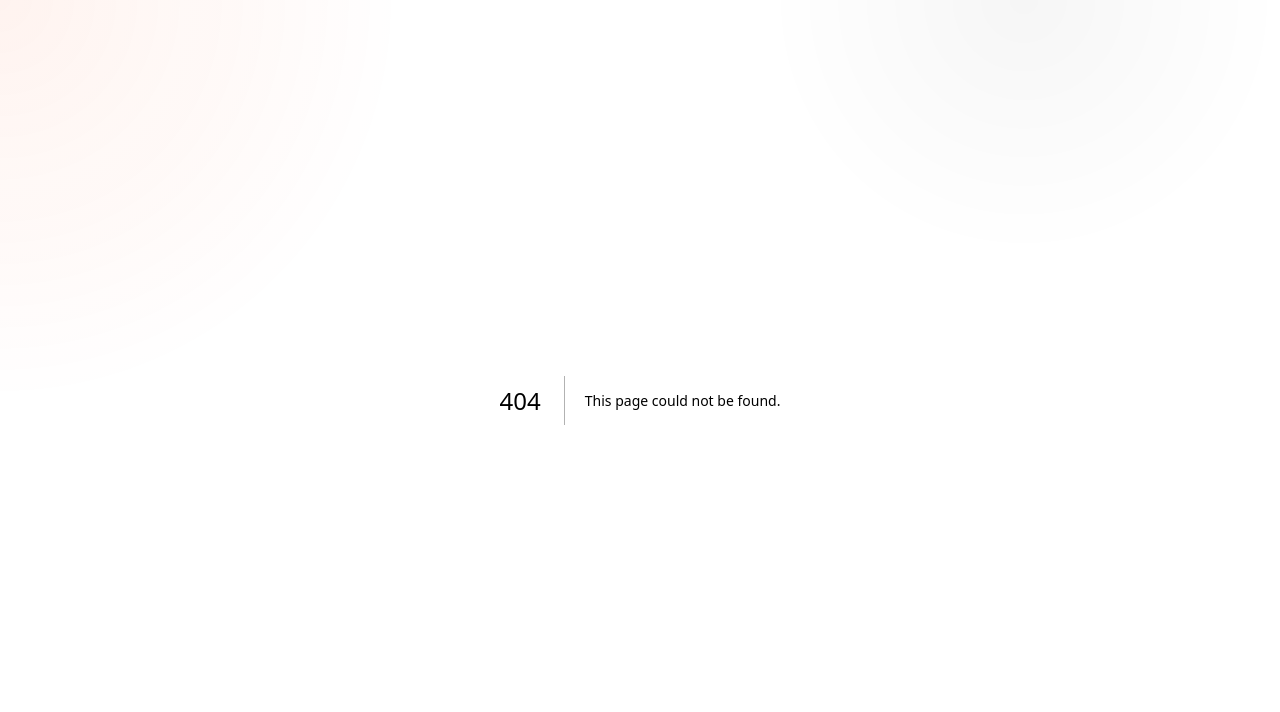
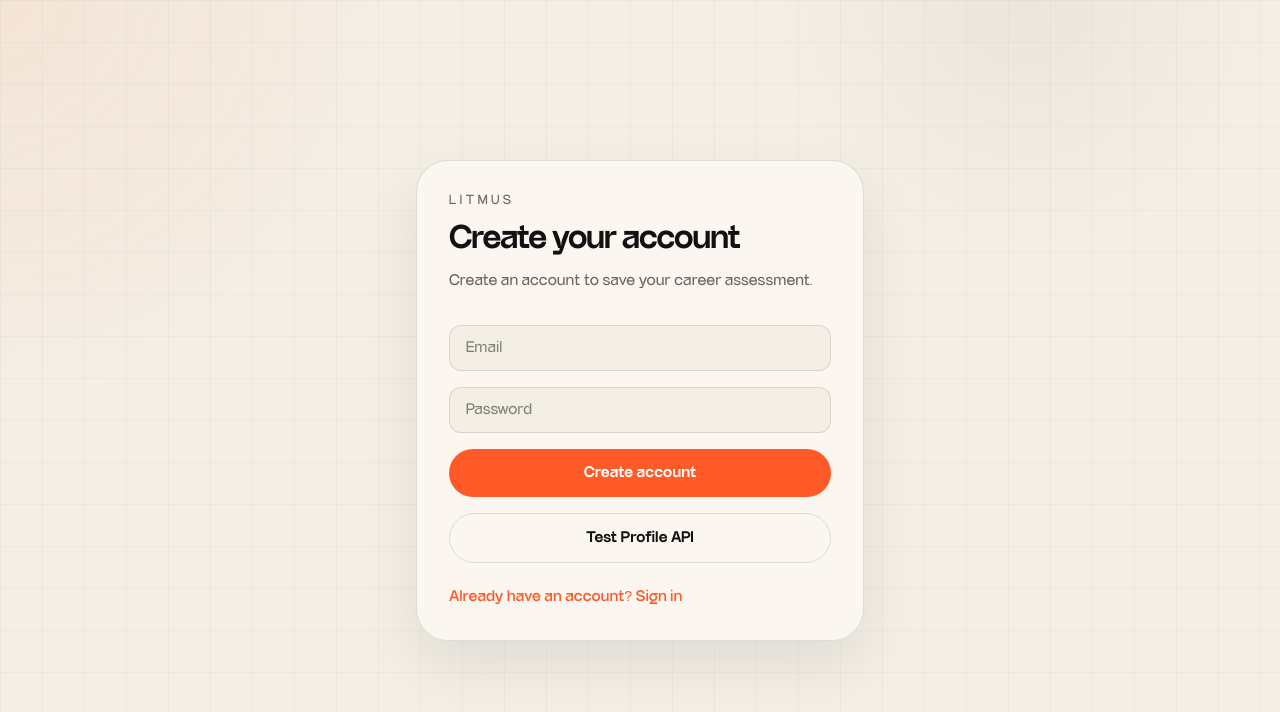
Before and after one commit to Shubhamdas-gtr/LITMUS, a Next.js app in the folder frontend/: page /auth in a window 1280 px wide. Before the commit this address had no page. Shown: the top 712 px of the page. Built offline with nearby package versions, Linux system fonts and the light colour scheme; no server answers.

Commit message:
Added Supabase auth and assessment persistence

```diff
--- a/frontend/package.json
+++ b/frontend/package.json
@@ -9,6 +9,7 @@
     "lint": "eslint"
   },
   "dependencies": {
+    "@supabase/supabase-js": "^2.112.3",
     "next": "16.3.1",
     "react": "19.2.8",
     "react-dom": "19.2.8"
--- a/frontend/src/app/assessment/page.tsx
+++ b/frontend/src/app/assessment/page.tsx
@@ -1,5 +1,6 @@
 "use client";
 
+import { supabase } from "@/lib/supabase";
 import Link from "next/link";
 import { useRef, useState } from "react";
 import {
@@ -449,6 +450,9 @@ export default function AssessmentPage() {
   const [assessmentAnswers, setAssessmentAnswers] = useState<
     Record<string, number>
   >({});
+  const [loading, setLoading] = useState(false);
+  const [message, setMessage] = useState("");
+
   const fileInputRef = useRef<HTMLInputElement | null>(null);
   const customSkillInputRef = useRef<HTMLInputElement | null>(null);
 
@@ -518,6 +522,58 @@ export default function AssessmentPage() {
     },
     [],
   );
+
+  async function submitAssessment() {
+  setLoading(true);
+
+  try {
+    const {
+      data: { session },
+    } = await supabase.auth.getSession();
+
+    if (!session) {
+      setMessage("Please sign in before submitting your assessment.");
+      return;
+    }
+
+    const response = await fetch(
+      "http://127.0.0.1:8000/api/profile/assessment",
+      {
+        method: "POST",
+        headers: {
+          Authorization: `Bearer ${session.access_token}`,
+          "Content-Type": "application/json",
+        },
+        body: JSON.stringify({
+          career_goal: selectedGoal?.title ?? "",
+          target_role: selectedRole?.title ?? "",
+          interests: selectedInterestLabels,
+          skills: selectedSkills.map((skill) => skill.label),
+          skill_confidence: Object.fromEntries(
+            selectedSkills.map((skill) => [
+              skill.label,
+              skillConfidence[skill.id] ?? "",
+            ]),
+          ),
+          assessment_answers: assessmentAnswers,
+        }),
+      },
+    );
+
+    const data = await response.json();
+
+    if (!response.ok) {
+      setMessage(data.detail ?? "Could not save your assessment.");
+      return;
+    }
+
+    setStep(8);
+  } catch {
+    setMessage("Could not reach the backend.");
+  } finally {
+    setLoading(false);
+  }
+}
   const selectedSkillLabels = selectedSkills.map((skill) => skill.label);
   const confidenceSummary = confidenceLevels.map((level) => {
     const count = selectedSkills.filter(
@@ -1764,7 +1820,7 @@ export default function AssessmentPage() {
                   }
 
                   if (isFinalAssessmentQuestion) {
-                    setStep(8);
+                    submitAssessment();
                     return;
                   }
 
--- /dev/null
+++ b/frontend/src/app/auth/page.tsx
@@ -0,0 +1,184 @@
+"use client";
+
+import { FormEvent, useState } from "react";
+import { supabase } from "@/lib/supabase";
+
+export default function AuthPage() {
+  const [email, setEmail] = useState("");
+  const [password, setPassword] = useState("");
+  const [isSignUp, setIsSignUp] = useState(true);
+  const [message, setMessage] = useState("");
+  const [loading, setLoading] = useState(false);
+
+  async function handleSubmit(event: FormEvent<HTMLFormElement>) {
+    event.preventDefault();
+    setLoading(true);
+    setMessage("");
+
+    if (isSignUp) {
+      const { error } = await supabase.auth.signUp({
+        email,
+        password,
+      });
+
+      if (error) {
+        setMessage(error.message);
+      } else {
+        setMessage(
+          "Account created. Check your email if confirmation is required."
+        );
+      }
+    } else {
+      const { error } = await supabase.auth.signInWithPassword({
+        email,
+        password,
+      });
+
+      if (error) {
+        setMessage(error.message);
+      } else {
+        setMessage("Signed in successfully.");
+      }
+    }
+
+    setLoading(false);
+  }
+
+async function testProfileApi() {
+  setMessage("");
+  setLoading(true);
+
+  const {
+    data: { session },
+  } = await supabase.auth.getSession();
+
+  if (!session) {
+    setMessage("No active Supabase session.");
+    setLoading(false);
+    return;
+  }
+
+  try {
+    const response = await fetch("http://127.0.0.1:8000/api/profile/assessment", {
+      method: "POST",
+      headers: {
+        Authorization: `Bearer ${session.access_token}`,
+        "Content-Type": "application/json",
+      },
+      body: JSON.stringify({
+  career_goal: "Build a career in technology",
+  target_role: "Software Engineer",
+  interests: ["Technology", "Problem Solving"],
+  skills: ["Python", "React"],
+  skill_confidence: {
+
+    Python: "comfortable",
+    React: "getting_started",
+
+  },
+  assessment_answers: {
+    q1: 1,
+    q2: 2,
+  },
+}),
+    });
+
+    const data = await response.json();
+
+    if (!response.ok) {
+      setMessage(
+  typeof data.detail === "string"
+    ? data.detail
+    : JSON.stringify(data.detail)
+);
+    } else {
+      setMessage("Profile API success: " + JSON.stringify(data));
+    }
+  } catch (error) {
+    setMessage("Could not reach the backend.");
+  } finally {
+    setLoading(false);
+  }
+}
+
+  return (
+    <main className="flex min-h-screen items-center justify-center px-4">
+      <div className="w-full max-w-md rounded-[2rem] border border-[var(--border)] bg-[var(--surface)] p-8 shadow-[0_24px_60px_rgba(17,17,17,0.08)]">
+        <p className="text-xs uppercase tracking-[0.3em] text-[var(--muted)]">
+          LITMUS
+        </p>
+
+        <h1 className="font-ui mt-3 text-3xl font-semibold tracking-[-0.05em]">
+          {isSignUp ? "Create your account" : "Welcome back"}
+        </h1>
+
+        <p className="mt-3 text-sm leading-6 text-[var(--muted)]">
+          {isSignUp
+            ? "Create an account to save your career assessment."
+            : "Sign in to continue your LITMUS journey."}
+        </p>
+
+        <form onSubmit={handleSubmit} className="mt-8 space-y-4">
+          <input
+            type="email"
+            placeholder="Email"
+            value={email}
+            onChange={(event) => setEmail(event.target.value)}
+            required
+            className="w-full rounded-xl border border-[var(--border)] bg-[var(--background)] px-4 py-3 text-sm outline-none focus:border-[var(--accent)]"
+          />
+
+          <input
+            type="password"
+            placeholder="Password"
+            value={password}
+            onChange={(event) => setPassword(event.target.value)}
+            required
+            minLength={6}
+            className="w-full rounded-xl border border-[var(--border)] bg-[var(--background)] px-4 py-3 text-sm outline-none focus:border-[var(--accent)]"
+          />
+
+          <button
+            type="submit"
+            disabled={loading}
+            className="w-full rounded-full bg-[var(--accent)] px-6 py-3.5 text-sm font-semibold text-white disabled:opacity-60"
+          >
+            {loading
+              ? "Please wait..."
+              : isSignUp
+                ? "Create account"
+                : "Sign in"}
+          </button>
+        </form>
+
+        <button
+          type="button"
+          onClick={testProfileApi}
+          disabled={loading}
+          className="mt-4 w-full rounded-full border border-[var(--border)] px-6 py-3.5 text-sm font-semibold text-[var(--foreground)] disabled:opacity-60"
+        >
+          Test Profile API
+        </button>
+
+        {message && (
+          <p className="mt-4 text-sm leading-6 text-[var(--muted)]">
+            {message}
+          </p>
+        )}
+
+        <button
+          type="button"
+          onClick={() => {
+            setIsSignUp(!isSignUp);
+            setMessage("");
+          }}
+          className="mt-6 text-sm font-medium text-[var(--accent)]"
+        >
+          {isSignUp
+            ? "Already have an account? Sign in"
+            : "Need an account? Create one"}
+        </button>
+      </div>
+    </main>
+  );
+}
--- /dev/null
+++ b/frontend/src/lib/supabase.ts
@@ -0,0 +1,13 @@
+import { createClient } from "@supabase/supabase-js";
+
+const supabaseUrl = process.env.NEXT_PUBLIC_SUPABASE_URL;
+const supabaseAnonKey = process.env.NEXT_PUBLIC_SUPABASE_ANON_KEY;
+
+if (!supabaseUrl || !supabaseAnonKey) {
+  throw new Error("Missing Supabase environment variables");
+}
+
+export const supabase = createClient(
+  supabaseUrl,
+  supabaseAnonKey
+);
```
Also changed, not shown: 2 other files (tests, documents, lock files or other folders).
